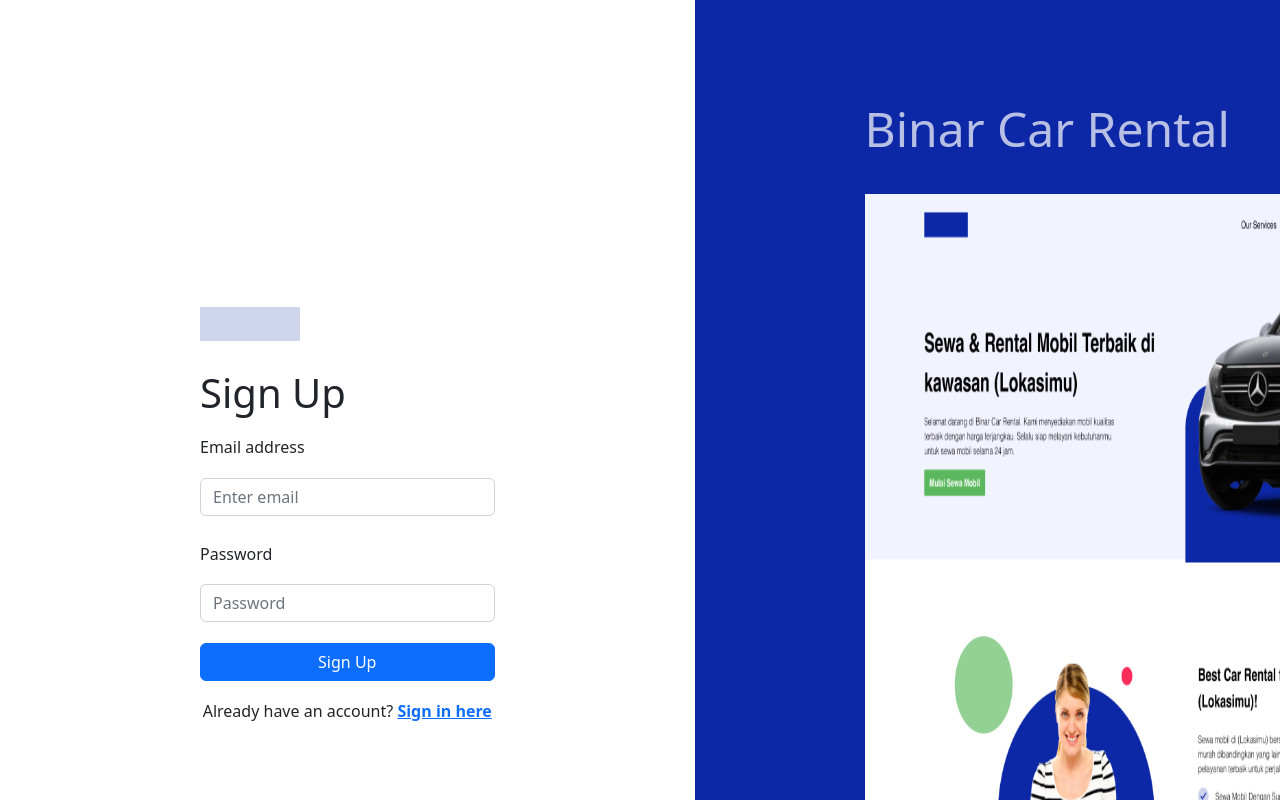
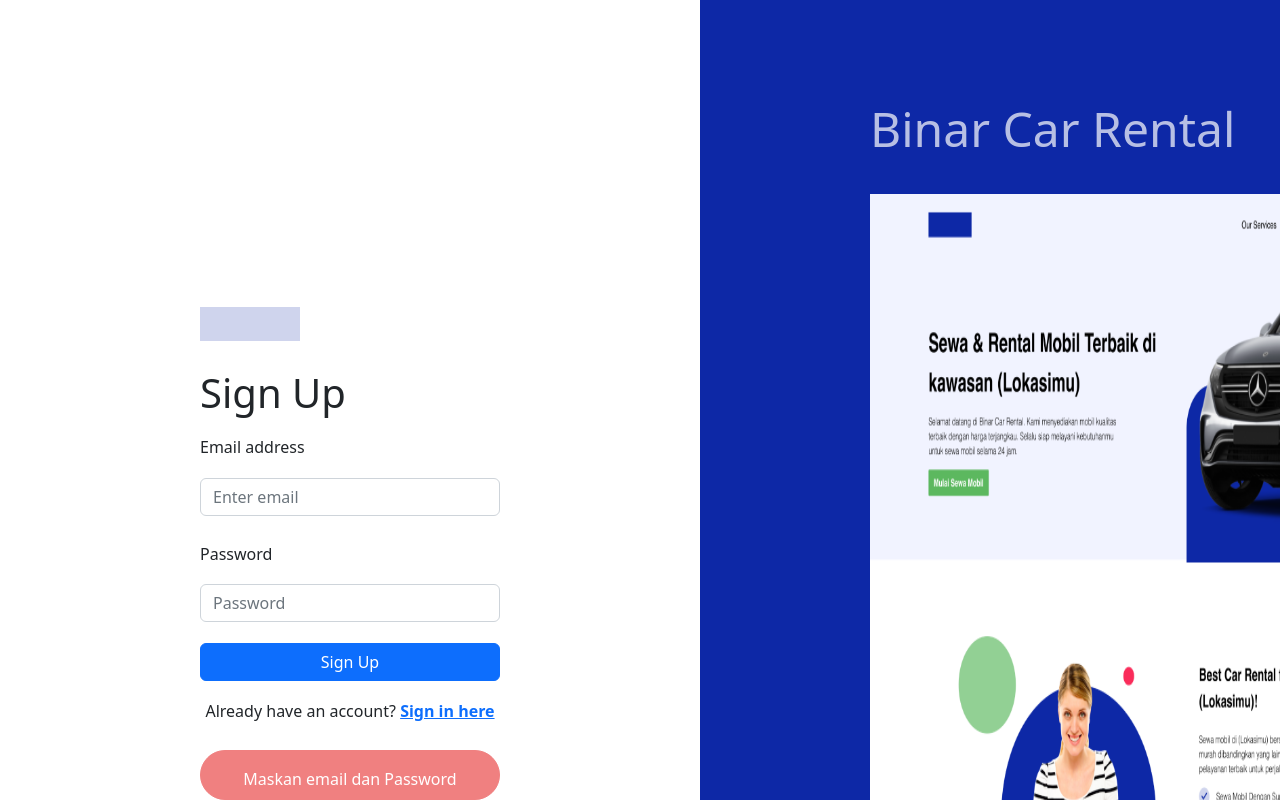
Before and after one commit to galihandrii/personal-carrental-project, a React (Create React App) app: page /register in a window 1280 px wide. Both pictures are taken after a click on the button "Sign Up". Shown: the top 800 px of the page. Built offline with nearby package versions, Linux system fonts and the light colour scheme; no server answers.

Commit message:
add error handling in register and login

```diff
--- a/src/components-auth/Login.js
+++ b/src/components-auth/Login.js
@@ -42,6 +42,7 @@
             const res = await axios.post("https://bootcamp-rent-cars.herokuapp.com/customer/auth/login",payloadLogin);
             localStorage.setItem('token', res.data.access_token);
             navigate("/cari-mobil");
+            alert('selamat anda berhasil Login, Selamat datang di Binar Rentall Car')
         } catch (error) {
             console.log(error.response.data.message);
             setError(error.response.data.message)
@@ -73,7 +74,9 @@
                          </Button>
                              </Form>
                              <p>Dont have an account? <Link to='/Register'><strong>Sign up for free</strong></Link></p>
-
+                            {
+                                !!error.length && <p className="handle-error-p">{error}</p>
+                            }
                         </div>
 
             </div>
--- a/src/components-auth/Register.css
+++ b/src/components-auth/Register.css
@@ -0,0 +1,10 @@
+.handle-error-p{
+    border: lightcoral solid 1px;
+    width: 300px;
+    height: 50px;
+    border-radius: 30px;
+    color: white;
+    background-color: lightcoral;
+    margin: auto;
+    padding: 12px;
+}
--- a/src/components-auth/Register.js
+++ b/src/components-auth/Register.js
@@ -1,4 +1,4 @@
-import "./Login.css"
+import "./Register.css"
 import Button from 'react-bootstrap/Button';
 import Form from 'react-bootstrap/Form';
 import rectangle from "../assets/Rectangle62.png"
@@ -26,7 +26,9 @@
                  </Button>
                      </Form>
                      <p>Already have an account? <Link to='/Login'><strong>Sign in here</strong></Link></p>
-
+                    {
+                         !!props.error.length && <p className="handle-error-p">{props.error}</p>
+                    }
                 </div>
             </div>
             <div className="login-right">
--- a/src/pages/Registerpage.js
+++ b/src/pages/Registerpage.js
@@ -7,6 +7,7 @@
 const [email, setEmail] = useState('');
 const [password, setPassword] = useState('');
 const [username, setUsername] = useState('');
+const [error, setError] = useState('');
 const navigate = useNavigate();
 
 const handleEmail = (e) => {
@@ -24,20 +25,64 @@
     setPassword(e.target.value)
 
 }
-const handleRegis = () => {
+
+
+const handleRegis = async() => {
+    if (!email.length && !password.length){
+        setError('Maskan email dan Password')
+    }
+    else if (!email.length ){
+        setError('Masukan email')
+    }
+     else if (!password.length){
+        setError('Masukan Password')
+    }
+    else {
+        const payload = {
+            email: email,
+            password: password,
+            role: "Admin",
+        };
+        //console.log(payload);
+
+    try {
+         await axios.post( "https://bootcamp-rent-cars.herokuapp.com/admin/auth/register",payload);
+        navigate("/login");
+        alert('Selamat anda berhasil Registrasi')
+    } catch (error) {
+       // console.log(error);
+        // handling error status code 500
+        if(error.response.status === 500){
+            if(error.response.data.errors[0].message ==='Validation isEmail on email failed'){
+                setError('Invalid Email')
+            } else if (error.response.data.errors[0].message === 'password must be at least 6 characters'){
+                setError('password must be at least 6 characters')
+            } else {
+                // probably status code 400
+                setError(error.response.data.message)
+            }
+
+        }
+
+    }
+    }
+    //isi console status code 500 berbeda dengan status code 400
+
+
+
     const payload = {
         email: email,
-        username: username,
         password: password,
-        role:'admin'
+        role: "Admin",
+    };
+    console.log(payload);
 
-    }
-    console.log(payload);
-    axios.post("https://bootcamp-rent-cars.herokuapp.com/admin/auth/register",payload)
-    .then((res)=>{
-        navigate('/Login');
-    })
-    .catch((err)=>(err.message))
+
+//axios.post(API.REGISTER,payload)
+//.then((res)=> {
+//    navigate("/Login");
+//})
+//.catch((err)=> console.log(err.message))
 }
 
 
@@ -45,7 +90,7 @@
 
     return(
         <div>
-            <Register handleEmail={handleEmail} handlePassword={handlePassword} handleRegis={handleRegis} handleUsername={handleUsername}/>
+            <Register handleEmail={handleEmail} handlePassword={handlePassword} handleRegis={handleRegis} handleUsername={handleUsername} error={error}/>
         </div>
 
     )
```
